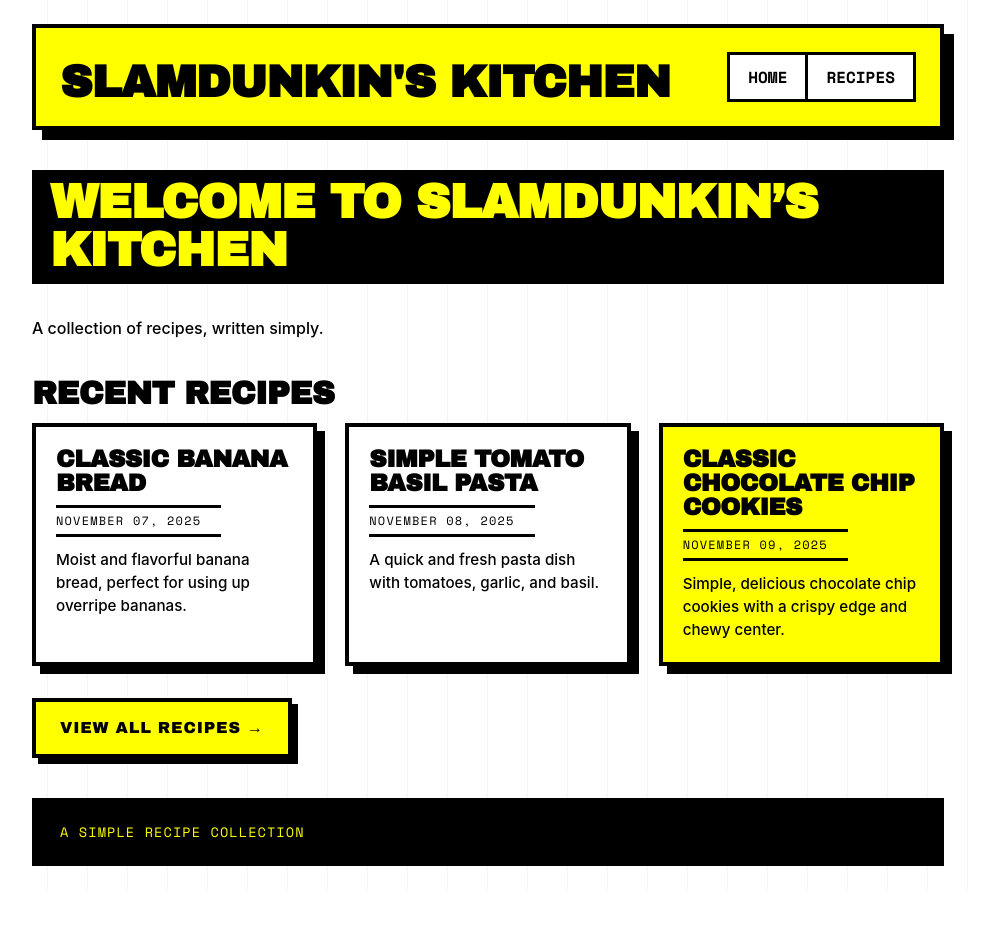
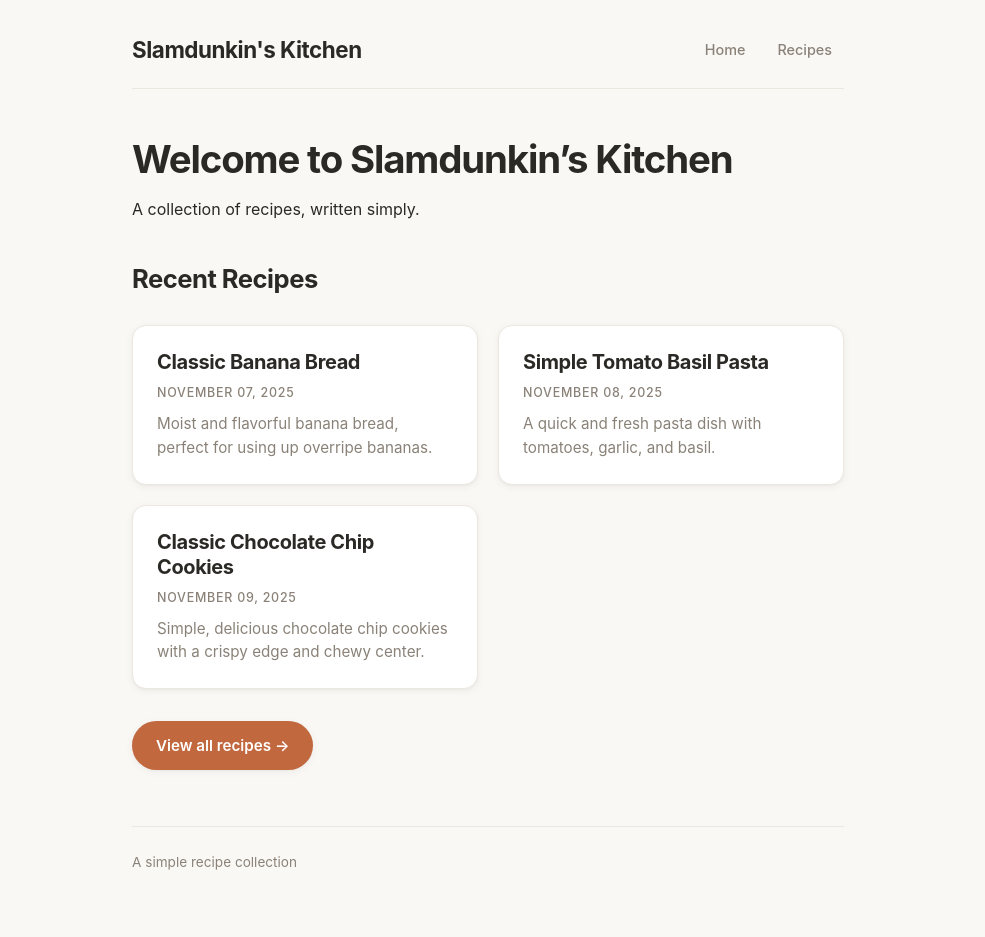
Before and after one commit to duncan-fixturfab/slamdunkins-kitchen, a Jekyll site: the page built from index.md, in a window 1280 px wide. Shown: the whole page, without its empty margins (152-1137 px from the left). Built offline with Jekyll 4.4.1, drawn with Linux system fonts in a browser that asks for light colours; before the commit the page ends 900 px from its top, so only the background shows below that.

Commit message:
Redesign site with warm modern minimal theme
Replace the high-contrast neo-brutalist styling (electric yellow accents,
heavy black borders, hard offset shadows, all-uppercase display fonts) with
a softer, contemporary look:

- Warm cream background with terracotta accent and slate text
- Modern system sans-serif, sentence-case headings
- Rounded cards with subtle soft shadows and hairline borders
- Pill-style nav, meta tags, and buttons
- Narrower, more readable content column

CSS-only change; HTML layouts and class names are unchanged.

```diff
--- a/assets/css/style.css
+++ b/assets/css/style.css
@@ -5,295 +5,262 @@
 }
 
 :root {
-  --ink: #000;
-  --paper: #fff;
-  --accent: #ffff00;
-  --panel: #f4f4f4;
-  --danger: #ff0033;
+  --bg: #faf8f5;        /* warm cream page */
+  --surface: #ffffff;   /* cards / panels */
+  --ink: #2b2926;       /* primary text */
+  --muted: #8a8278;     /* secondary text */
+  --line: #ece7df;      /* hairline borders */
+  --accent: #c2683f;    /* terracotta */
+  --accent-soft: #f3e3d8;
+  --accent-ink: #9c4f2c; /* darker terracotta for hover/links */
+  --radius: 14px;
+  --shadow-sm: 0 1px 2px rgba(43, 41, 38, 0.04), 0 2px 8px rgba(43, 41, 38, 0.05);
+  --shadow-md: 0 4px 12px rgba(43, 41, 38, 0.06), 0 10px 28px rgba(43, 41, 38, 0.08);
+  --sans: "Inter", -apple-system, BlinkMacSystemFont, "Segoe UI", Helvetica, Arial, sans-serif;
 }
 
 html {
-  background: var(--paper);
+  background: var(--bg);
+  -webkit-text-size-adjust: 100%;
 }
 
 body {
-  font-family: -apple-system, BlinkMacSystemFont, "Segoe UI", Helvetica, Arial, sans-serif;
-  font-weight: 500;
-  line-height: 1.5;
+  font-family: var(--sans);
+  font-weight: 400;
+  line-height: 1.65;
   color: var(--ink);
-  background:
-    repeating-linear-gradient(
-      90deg,
-      transparent 0 39px,
-      rgba(0, 0, 0, 0.04) 39px 40px
-    ),
-    var(--paper);
-  max-width: 960px;
+  background: var(--bg);
+  max-width: 760px;
   margin: 0 auto;
-  padding: 24px;
+  padding: 32px 24px 64px;
+  -webkit-font-smoothing: antialiased;
+  text-rendering: optimizeLegibility;
 }
 
 h1, h2, h3, h4, h5, h6 {
-  font-family: "Archivo Black", "Impact", "Helvetica Neue", sans-serif;
-  font-weight: 900;
-  text-transform: uppercase;
+  font-family: var(--sans);
+  font-weight: 700;
   letter-spacing: -0.02em;
-  line-height: 1;
-  margin-top: 1.2em;
-  margin-bottom: 0.4em;
+  line-height: 1.15;
+  color: var(--ink);
+  margin-top: 1.6em;
+  margin-bottom: 0.5em;
 }
 
-h1 { font-size: 3em; }
-h2 { font-size: 2em; }
-h3 { font-size: 1.4em; }
-h4 { font-size: 1.1em; }
+h1 { font-size: 2.4rem; letter-spacing: -0.03em; }
+h2 { font-size: 1.6rem; }
+h3 { font-size: 1.25rem; }
+h4 { font-size: 1.05rem; }
 
 p {
   margin-bottom: 1em;
 }
 
 a {
-  color: var(--ink);
-  text-decoration: underline;
-  text-decoration-thickness: 3px;
-  text-underline-offset: 3px;
+  color: var(--accent-ink);
+  text-decoration: none;
+  border-bottom: 1px solid var(--accent-soft);
+  transition: border-color 0.15s ease, color 0.15s ease;
 }
 
 a:hover {
-  background: var(--ink);
   color: var(--accent);
-  text-decoration: none;
+  border-bottom-color: var(--accent);
 }
 
 ul, ol {
-  margin-left: 1.4em;
-  margin-bottom: 1em;
+  margin-left: 1.3em;
+  margin-bottom: 1.2em;
 }
 
 li {
-  margin-bottom: 0.4em;
+  margin-bottom: 0.45em;
+}
+
+li::marker {
+  color: var(--accent);
 }
 
 /* ---------- HEADER ---------- */
 header {
-  border: 4px solid var(--ink);
-  background: var(--accent);
-  padding: 24px;
-  margin-bottom: 40px;
-  box-shadow: 10px 10px 0 0 var(--ink);
   display: flex;
   flex-wrap: wrap;
-  align-items: flex-end;
+  align-items: center;
   justify-content: space-between;
   gap: 16px;
+  padding-bottom: 20px;
+  margin-bottom: 48px;
+  border-bottom: 1px solid var(--line);
 }
 
 header h1 {
-  font-size: 2.8em;
+  font-size: 1.4rem;
   margin: 0;
-  line-height: 0.9;
+  letter-spacing: -0.02em;
 }
 
 header h1 a {
   color: var(--ink);
-  text-decoration: none;
-  background: none;
+  border-bottom: none;
 }
 
 header h1 a:hover {
-  background: var(--ink);
   color: var(--accent);
 }
 
 header nav {
   display: flex;
-  gap: 0;
+  gap: 8px;
 }
 
 header nav a {
-  font-family: "Space Mono", "Courier New", monospace;
-  font-weight: 700;
-  text-transform: uppercase;
-  text-decoration: none;
-  background: var(--paper);
-  color: var(--ink);
-  border: 3px solid var(--ink);
-  padding: 10px 18px;
-  margin-left: -3px;
-}
-
-header nav a:first-child {
-  margin-left: 0;
+  font-size: 0.9rem;
+  font-weight: 500;
+  color: var(--muted);
+  border-bottom: none;
+  padding: 6px 12px;
+  border-radius: 999px;
+  transition: background 0.15s ease, color 0.15s ease;
 }
 
 header nav a:hover {
-  background: var(--ink);
-  color: var(--accent);
+  background: var(--accent-soft);
+  color: var(--accent-ink);
 }
 
 /* ---------- MAIN ---------- */
 main {
-  margin-bottom: 40px;
+  margin-bottom: 48px;
 }
 
-main > h1:first-child,
-main > h2:first-child {
-  display: inline-block;
-  background: var(--ink);
-  color: var(--accent);
-  padding: 8px 18px 10px;
+main > h1:first-child {
   margin-top: 0;
-  margin-bottom: 32px;
+  margin-bottom: 0.4em;
 }
 
 /* ---------- RECIPE LIST GRID ---------- */
 .recipe-list {
   list-style: none;
-  margin: 0 0 32px;
+  margin: 32px 0;
   padding: 0;
   display: grid;
   grid-template-columns: repeat(auto-fill, minmax(280px, 1fr));
-  gap: 28px;
+  gap: 20px;
 }
 
 .recipe-list li {
-  border: 4px solid var(--ink);
-  background: var(--paper);
-  padding: 20px;
+  background: var(--surface);
+  border: 1px solid var(--line);
+  border-radius: var(--radius);
+  padding: 24px;
   margin: 0;
-  box-shadow: 8px 8px 0 0 var(--ink);
-  position: relative;
-  transition: none;
+  box-shadow: var(--shadow-sm);
+  transition: transform 0.18s ease, box-shadow 0.18s ease, border-color 0.18s ease;
 }
 
 .recipe-list li:hover {
-  background: var(--accent);
-  transform: translate(-3px, -3px);
-  box-shadow: 11px 11px 0 0 var(--ink);
-}
-
-.recipe-list li:nth-child(3n) {
-  background: var(--accent);
-}
-
-.recipe-list li:nth-child(3n):hover {
-  background: var(--paper);
+  transform: translateY(-3px);
+  box-shadow: var(--shadow-md);
+  border-color: var(--accent-soft);
 }
 
 .recipe-list h2 {
-  font-size: 1.5em;
-  margin: 0 0 10px;
-  line-height: 1;
+  font-size: 1.25rem;
+  margin: 0 0 8px;
+  line-height: 1.25;
 }
 
 .recipe-list h2 a {
-  text-decoration: none;
-  background: none;
   color: var(--ink);
+  border-bottom: none;
 }
 
 .recipe-list h2 a:hover {
-  background: none;
-  color: var(--ink);
-  text-decoration: underline;
-  text-decoration-thickness: 4px;
+  color: var(--accent);
 }
 
 .recipe-list .date {
-  font-family: "Space Mono", "Courier New", monospace;
-  font-size: 0.75em;
+  font-size: 0.78rem;
+  font-weight: 500;
   text-transform: uppercase;
-  letter-spacing: 0.1em;
-  color: var(--ink);
-  border-top: 3px solid var(--ink);
-  border-bottom: 3px solid var(--ink);
-  padding: 4px 0;
-  margin: 0 0 12px;
-  display: inline-block;
-  padding-right: 20px;
+  letter-spacing: 0.06em;
+  color: var(--muted);
+  margin: 0 0 10px;
 }
 
 .recipe-list p {
   margin: 0;
-  font-size: 0.95em;
+  font-size: 0.95rem;
+  color: var(--muted);
+  line-height: 1.55;
 }
 
 /* ---------- RECIPE DETAIL ---------- */
 article {
-  border: 4px solid var(--ink);
-  background: var(--paper);
-  padding: 32px;
-  box-shadow: 12px 12px 0 0 var(--ink);
+  background: var(--surface);
+  border: 1px solid var(--line);
+  border-radius: var(--radius);
+  padding: 40px;
+  box-shadow: var(--shadow-sm);
   margin-bottom: 32px;
 }
 
 article h1 {
-  font-size: 3em;
+  font-size: 2.2rem;
   margin-top: 0;
   margin-bottom: 20px;
-  background: var(--ink);
-  color: var(--accent);
-  padding: 12px 20px 16px;
-  display: inline-block;
 }
 
 .recipe-meta {
-  display: grid;
-  grid-template-columns: repeat(auto-fit, minmax(120px, 1fr));
-  gap: 0;
+  display: flex;
+  flex-wrap: wrap;
+  gap: 8px;
   margin: 0 0 32px;
-  border: 4px solid var(--ink);
-  background: var(--ink);
+  padding-bottom: 28px;
+  border-bottom: 1px solid var(--line);
 }
 
 .recipe-meta span {
-  background: var(--paper);
-  color: var(--ink);
-  font-family: "Space Mono", "Courier New", monospace;
-  font-size: 0.85em;
-  text-transform: uppercase;
-  letter-spacing: 0.05em;
-  padding: 14px 16px;
-  display: block;
-  font-weight: 700;
-  margin: 1px;
+  background: var(--accent-soft);
+  color: var(--accent-ink);
+  font-size: 0.8rem;
+  font-weight: 500;
+  letter-spacing: 0.01em;
+  padding: 6px 14px;
+  border-radius: 999px;
 }
 
 /* ---------- BUTTON ---------- */
 .btn,
 a.btn {
   display: inline-block;
-  font-family: "Archivo Black", "Impact", sans-serif;
-  text-transform: uppercase;
-  letter-spacing: 0.05em;
+  font-weight: 600;
+  font-size: 0.95rem;
   background: var(--accent);
-  color: var(--ink);
-  border: 4px solid var(--ink);
-  padding: 14px 24px;
-  text-decoration: none;
-  box-shadow: 6px 6px 0 0 var(--ink);
-  font-size: 1em;
+  color: #fff;
+  border: none;
+  border-bottom: none;
+  border-radius: 999px;
+  padding: 12px 24px;
+  box-shadow: var(--shadow-sm);
+  transition: background 0.15s ease, transform 0.15s ease, box-shadow 0.15s ease;
 }
 
 .btn:hover,
 a.btn:hover {
-  background: var(--ink);
-  color: var(--accent);
-  transform: translate(-2px, -2px);
-  box-shadow: 8px 8px 0 0 var(--ink);
+  background: var(--accent-ink);
+  color: #fff;
+  transform: translateY(-2px);
+  box-shadow: var(--shadow-md);
 }
 
 /* ---------- FOOTER ---------- */
 footer {
-  margin-top: 40px;
-  border: 4px solid var(--ink);
-  background: var(--ink);
-  color: var(--accent);
-  padding: 20px 24px;
-  font-family: "Space Mono", "Courier New", monospace;
-  font-size: 0.85em;
-  text-transform: uppercase;
-  letter-spacing: 0.08em;
+  margin-top: 56px;
+  padding-top: 24px;
+  border-top: 1px solid var(--line);
+  color: var(--muted);
+  font-size: 0.85rem;
 }
 
 footer p {
@@ -302,39 +269,40 @@ footer p {
 
 /* ---------- CODE ---------- */
 code {
-  font-family: "Space Mono", "Courier New", monospace;
-  background: var(--accent);
-  border: 2px solid var(--ink);
-  padding: 1px 6px;
-  font-size: 0.9em;
+  font-family: "SF Mono", "JetBrains Mono", "Menlo", "Consolas", monospace;
+  background: var(--accent-soft);
+  color: var(--accent-ink);
+  border-radius: 5px;
+  padding: 2px 6px;
+  font-size: 0.88em;
 }
 
 pre {
-  font-family: "Space Mono", "Courier New", monospace;
-  background: var(--ink);
-  color: var(--accent);
-  border: 4px solid var(--ink);
-  padding: 18px;
+  font-family: "SF Mono", "JetBrains Mono", "Menlo", "Consolas", monospace;
+  background: #2b2926;
+  color: #f5efe8;
+  border-radius: var(--radius);
+  padding: 20px;
   overflow-x: auto;
-  margin-bottom: 1.2em;
-  box-shadow: 6px 6px 0 0 var(--ink);
+  margin-bottom: 1.4em;
+  box-shadow: var(--shadow-sm);
+  line-height: 1.5;
 }
 
 pre code {
   background: none;
-  border: 0;
+  color: inherit;
   padding: 0;
-  color: inherit;
+  border-radius: 0;
+  font-size: 0.85rem;
 }
 
 /* ---------- RESPONSIVE ---------- */
 @media (max-width: 600px) {
-  body { padding: 16px; }
-  header { padding: 16px; box-shadow: 6px 6px 0 0 var(--ink); }
-  header h1 { font-size: 2em; }
-  article { padding: 20px; box-shadow: 6px 6px 0 0 var(--ink); }
-  article h1 { font-size: 2em; }
-  h1 { font-size: 2em; }
-  h2 { font-size: 1.5em; }
-  .recipe-list li { box-shadow: 5px 5px 0 0 var(--ink); }
+  body { padding: 24px 18px 48px; }
+  header { margin-bottom: 36px; }
+  h1 { font-size: 1.9rem; }
+  article { padding: 24px; }
+  article h1 { font-size: 1.8rem; }
+  .recipe-list { gap: 16px; }
 }
```
Also changed, not shown: README.md.
